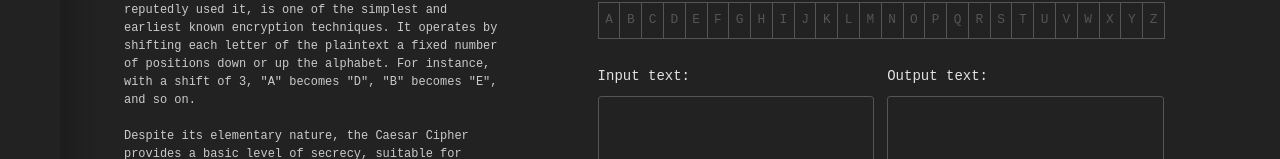
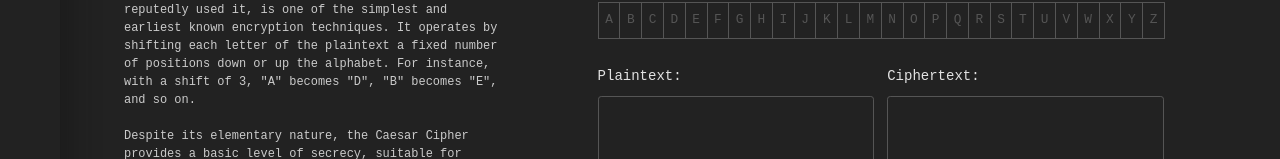
Before and after one commit to bachvo01/Caesar-Cipher, a React (Vite) app: page / in a window 1280 px wide. Shown: the part 126-285 px from the top of the page. Built offline with nearby package versions, Linux system fonts and the light colour scheme.

Commit message:
minor change

```diff
--- a/src/App.jsx
+++ b/src/App.jsx
@@ -314,7 +314,7 @@ function App() {
             <form onSubmit={handleSubmit} className='form-container'>
               <div className='input-container'>
                 <div className='row one'>
-                  <label htmlFor = 'text-input'>Input text:</label>
+                  <label htmlFor = 'text-input'>Plaintext:</label>
                   {
                     isClicked === false || done ? <textarea id = 'text-input' type='textarea' style={done ? {color : "#cbcbcb"} : null} onChange={(e) => {setInput(e.target.value)}} value={input}></textarea>
                     : <Highlighter string = {input} speed ={selectedOption} updateClicked = {updateClicked} updateComparison = {updateInput} updateDone = {updateDone}></Highlighter>
@@ -322,7 +322,7 @@ function App() {
 
                 </div>
                 <div className='row two'>
-                  <label htmlFor='text-area'>Output text:</label>
+                  <label htmlFor='text-area'>Ciphertext:</label>
                   {
                     isClicked === false && <textarea id='text-area' name='textarea' disabled value={output} onChange={e => setOutput(e.target.value)}>{output}</textarea>
                   }
```
